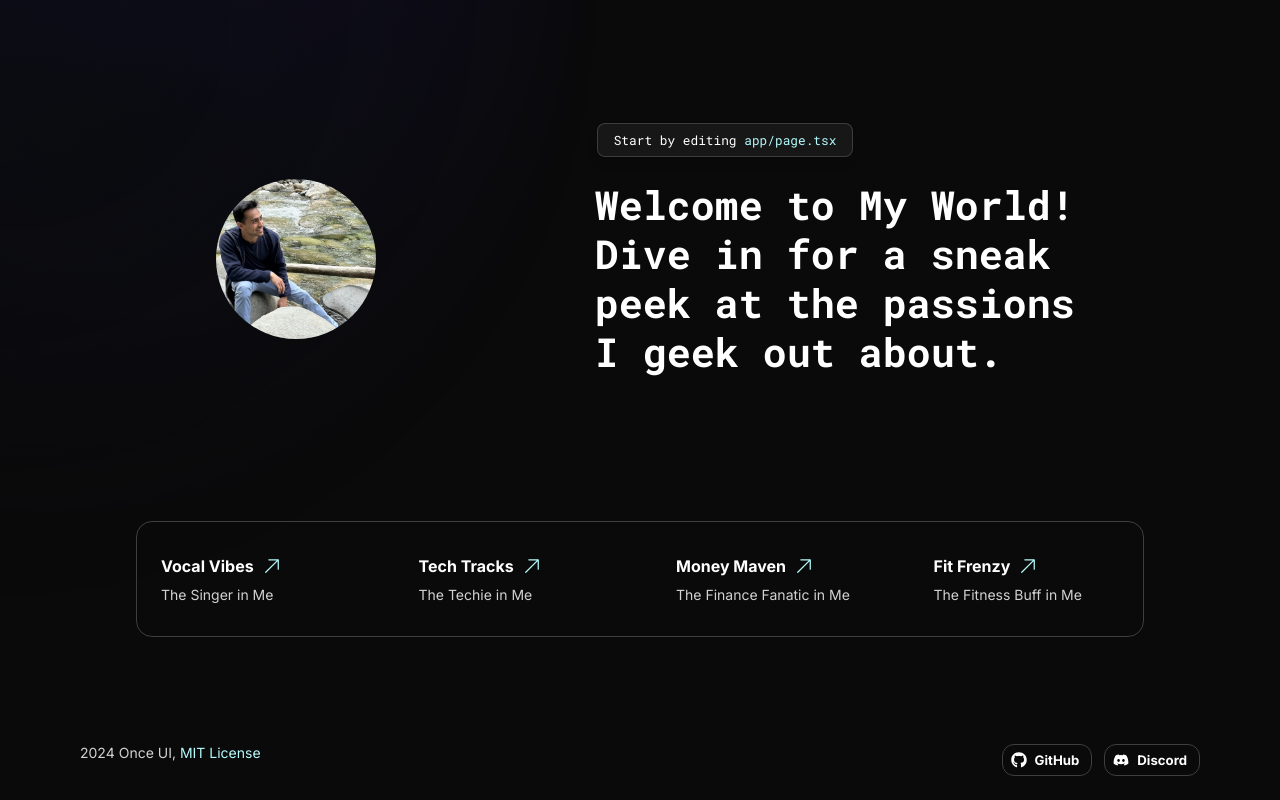
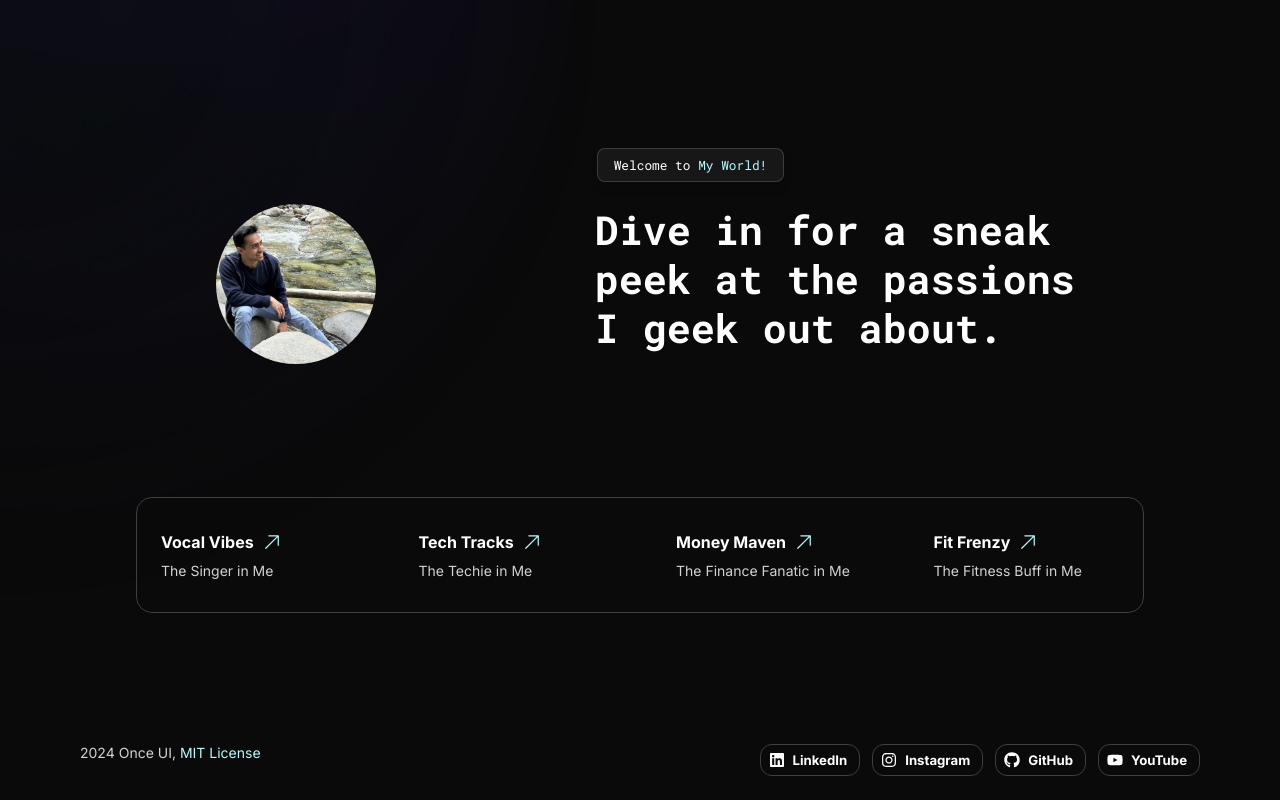
Before and after one commit to iamankurj/iamankurj.com, a Next.js app: page / in a window 1280 px wide. Built offline with nearby package versions, Linux system fonts and the light colour scheme.

Commit message:
responsive social media links

```diff
--- a/src/app/layout.tsx
+++ b/src/app/layout.tsx
@@ -5,7 +5,7 @@ import classNames from 'classnames';
 import { headers } from "next/headers";
 import { Metadata } from "next";
 
-import { baseURL, style, meta, og, schema, social } from "@/once-ui/resources/config"
+import { baseURL, style, meta, og, schema, socials } from "@/once-ui/resources/config"
 
 import { Background, Flex } from '@/once-ui/components'
 
@@ -74,7 +74,7 @@ const schemaData = {
 	"name": schema.name,
 	"description": schema.description,
 	"email": schema.email,
-	"sameAs": Object.values(social).filter(Boolean)
+  "sameAs": socials.map(social => social.href).filter(Boolean)
 };
 
 export default function RootLayout({
--- a/src/app/page.tsx
+++ b/src/app/page.tsx
@@ -2,10 +2,14 @@
 
 import React from 'react';
 
-import { Heading, Text, Flex, Button, Grid, Icon, InlineCode, SmartImage, LetterFx } from '@/once-ui/components';
+import { Heading, Text, Flex, Button, Grid, Icon, InlineCode, SmartImage, LetterFx, IconButton } from '@/once-ui/components';
+import { useBreakpoint } from '@/once-ui/hooks';
 import Link from 'next/link';
+import { socials } from '@/once-ui/resources/config';
 
 export default function Home() {
+  const breakpoint = useBreakpoint();
+
   const links = [
     {
       href: "https://once-ui.com/docs/theming",
@@ -71,7 +75,7 @@ export default function Home() {
                   padding: 'var(--static-space-8) var(--static-space-16)',
                   backdropFilter: 'blur(var(--static-space-1))'
                 }}>
-                Start by editing <span className="brand-on-background-medium">app/page.tsx</span>
+                Welcome to <span className="brand-on-background-medium">My World!</span>
               </InlineCode>
               <Heading
                 wrap="balance"
@@ -79,19 +83,10 @@ export default function Home() {
                 <span className="font-code">
                   <LetterFx
                     trigger="instant">
-                    Welcome to My World! Dive in for a sneak peek at the passions I geek out about.
+                    Dive in for a sneak peek at the passions I geek out about.
                   </LetterFx>
                 </span>
               </Heading>
-              {/* <Button
-                id="readDocs"
-                href="https://once-ui.com/docs"
-                variant="secondary">
-                <Flex alignItems="center">
-                  Read docs
-                  <Arrow trigger="#readDocs" />
-                </Flex>
-              </Button> */}
             </Flex>
           </Flex>
           <Grid
@@ -142,16 +137,29 @@ export default function Home() {
         </Text>
         <Flex
           gap="12">
-          <Button
-            href="https://github.com/once-ui-system/nextjs-starter"
-            prefixIcon="github" size="s" variant="tertiary">
-            GitHub
-          </Button>
-          <Button
-            href="https://discord.com/invite/5EyAQ4eNdS"
-            prefixIcon="discord" size="s" variant="tertiary">
-            Discord
-          </Button>
+          {breakpoint === 'sm' ? (
+            socials.map((social) => (
+              <IconButton
+                key={social.href}
+                href={social.href}
+                icon={social.icon}
+                size="s"
+                variant="tertiary"
+                tooltip={social.title} />
+            ))
+          ) : (
+            socials.map((social) => (
+              <Button
+                key={social.href}
+                href={social.href}
+                prefixIcon={social.icon}
+                size="s"
+                variant="tertiary">
+                {social.title}
+              </Button>
+            ))
+          )
+          }
         </Flex>
       </Flex>
     </Flex>
--- /dev/null
+++ b/src/once-ui/hooks/index.ts
@@ -0,0 +1 @@
+export * from './useBreakpoint';
--- /dev/null
+++ b/src/once-ui/hooks/useBreakpoint.ts
@@ -0,0 +1,46 @@
+import { useState, useEffect } from 'react';
+
+// Define breakpoints (you can adjust these values as needed)
+export const breakpoints = {
+  sm: 640,
+  md: 768,
+  lg: 1024,
+  xl: 1280,
+  '2xl': 1536,
+};
+
+export type Breakpoint = keyof typeof breakpoints;
+
+export function useBreakpoint() {
+  const [breakpoint, setBreakpoint] = useState<Breakpoint>('sm');
+
+  useEffect(() => {
+    // Handler to call on window resize
+    function handleResize() {
+      const width = window.innerWidth;
+
+      if (width >= breakpoints['2xl']) {
+        setBreakpoint('2xl');
+      } else if (width >= breakpoints.xl) {
+        setBreakpoint('xl');
+      } else if (width >= breakpoints.lg) {
+        setBreakpoint('lg');
+      } else if (width >= breakpoints.md) {
+        setBreakpoint('md');
+      } else {
+        setBreakpoint('sm');
+      }
+    }
+
+    // Add event listener
+    window.addEventListener('resize', handleResize);
+
+    // Call handler right away so state gets updated with initial window size
+    handleResize();
+
+    // Remove event listener on cleanup
+    return () => window.removeEventListener('resize', handleResize);
+  }, []); // Empty array ensures effect is only run on mount and unmount
+
+  return breakpoint;
+}
--- a/src/once-ui/resources/config.js
+++ b/src/once-ui/resources/config.js
@@ -1,17 +1,19 @@
+import { title } from "process"
+
 const baseURL = 'demo.once-ui.com'
 
 // default customization applied to the HTML in the main layout.tsx
 const style = {
-    theme:       'dark',        // dark | light
-    neutral:     'gray',        // sand | gray | slate
-    brand:       'cyan',        // blue | indigo | violet | magenta | pink | red | orange | yellow | moss | green | emerald | aqua | cyan
-    accent:      'indigo',      // blue | indigo | violet | magenta | pink | red | orange | yellow | moss | green | emerald | aqua | cyan
-    solid:       'contrast',    // color | contrast
-    solidStyle:  'flat',        // flat | plastic
-    border:      'playful',     // rounded | playful | conservative
-    surface:     'translucent', // filled | translucent
-    transition:  'all',         // all | micro | macro
-    scaling:     '100',         // 90 | 95 | 100 | 105 | 110
+  theme: 'dark',        // dark | light
+  neutral: 'gray',        // sand | gray | slate
+  brand: 'cyan',        // blue | indigo | violet | magenta | pink | red | orange | yellow | moss | green | emerald | aqua | cyan
+  accent: 'indigo',      // blue | indigo | violet | magenta | pink | red | orange | yellow | moss | green | emerald | aqua | cyan
+  solid: 'contrast',    // color | contrast
+  solidStyle: 'flat',        // flat | plastic
+  border: 'playful',     // rounded | playful | conservative
+  surface: 'translucent', // filled | translucent
+  transition: 'all',         // all | micro | macro
+  scaling: '100',         // 90 | 95 | 100 | 105 | 110
 }
 
 // default metadata
@@ -38,11 +40,27 @@ const schema = {
 }
 
 // social links
-const social = {
-    linkedin: 'https://www.linkedin.com/in/iamankurj/',
-    instagram: 'https://instagram.com/i.am.ankur.j',
-    github: 'https://github.com/iamankurj',
-    youtube: 'https://youtube.com/@iamankurj'
+const socials = [
+  {
+    title: 'LinkedIn',
+    href: 'https://www.linkedin.com/in/iamankurj/',
+    icon: 'linkedin'
+  },
+  {
+    title: 'Instagram',
+    href: 'https://instagram.com/i.am.ankur.j',
+    icon: 'instagram'
+  },
+  {
+    title: 'GitHub',
+    href: 'https://github.com/iamankurj',
+    icon: 'github'
+  },
+  {
+    title: 'YouTube',
+    href: 'https://youtube.com/@iamankurj',
+    icon: 'youtube'
   }
+]
 
-export { baseURL, style, meta, og, schema, social };
+export { baseURL, style, meta, og, schema, socials };
```
Also changed, not shown: src/once-ui/icons.ts (+7 -3 lines). Lines whose indentation alone changed are shown as unchanged.
